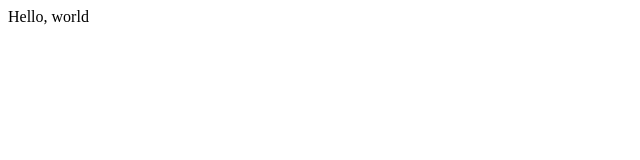
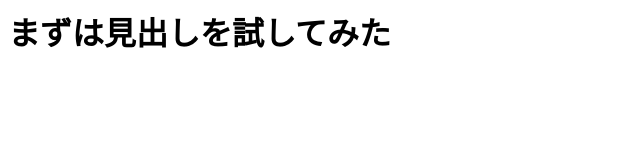
Before and after one commit to syu-kwsk/JavaScript-study, a plain HTML site: page html/src/homepage.html in a window 1280 px wide. Shown: the whole page, without its empty margins (0-640 px from the left). Drawn offline with Linux system fonts and the light colour scheme.

Commit message:
Show first header

```diff
--- a/html/src/homepage.html
+++ b/html/src/homepage.html
@@ -7,7 +7,8 @@
   </head>
 
   <body>
-    <p>Hello, world</p>
+    <h1> まずは見出しを試してみた</h1>
+
 
   </body>
 
```
